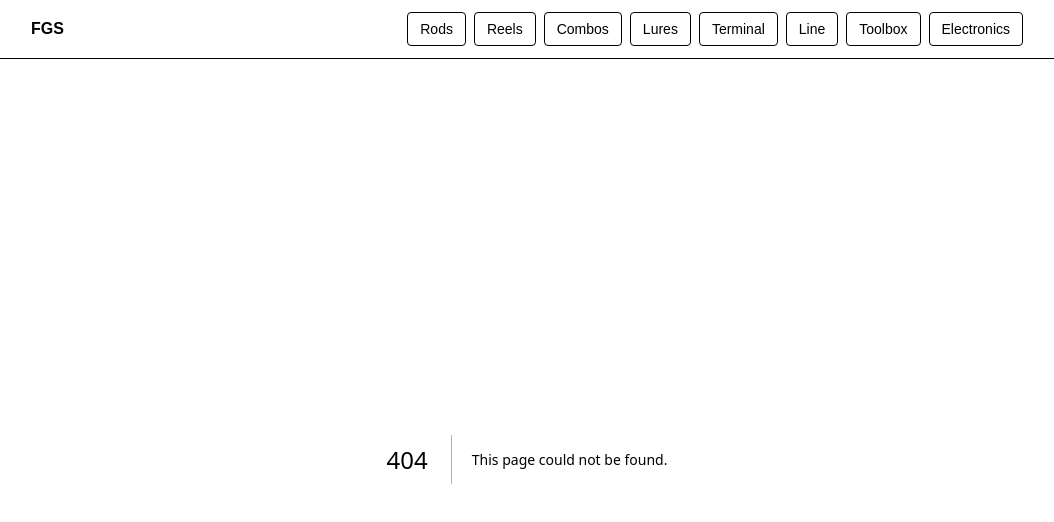
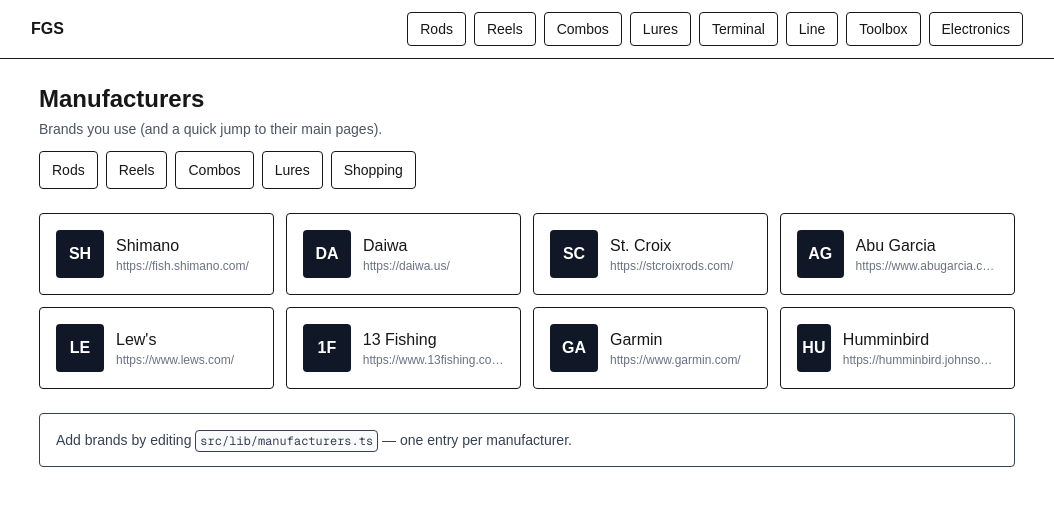
Before and after one commit to jaretphillips1-ui/FGS, a Next.js app: page /manufacturers in a window 1280 px wide. Before the commit this address had no page. Shown: the top 522 px of the page, without its empty margins (113-1167 px from the left). Built offline with nearby package versions, Linux system fonts and the light colour scheme.

Commit message:
Manufacturers + Shopping: brand hub + wishlist-driven list

```diff
--- a/src/app/lures/_components/LuresCategoryPage.tsx
+++ b/src/app/lures/_components/LuresCategoryPage.tsx
@@ -15,11 +15,7 @@ function StatusPill({ s }: { s: "owned" | "wishlist" }) {
       ? "bg-emerald-100 text-emerald-900 border-emerald-200"
       : "bg-amber-100 text-amber-900 border-amber-200";
   const label = s === "owned" ? "Owned" : "Wishlist";
-  return (
-    <span className={`inline-flex items-center px-2 py-0.5 text-xs border rounded ${cls}`}>
-      {label}
-    </span>
-  );
+  return <span className={`inline-flex items-center px-2 py-0.5 text-xs border rounded ${cls}`}>{label}</span>;
 }
 
 function TypePill({ label }: { label: string }) {
@@ -80,6 +76,8 @@ export function LuresCategoryPage({
           { href: "/rods", label: "Rods" },
           { href: "/reels", label: "Reels" },
           { href: "/combos", label: "Combos" },
+          { href: "/shopping", label: "Shopping" },
+          { href: "/manufacturers", label: "Manufacturers" },
         ]}
       />
 
@@ -117,21 +115,13 @@ export function LuresCategoryPage({
         {owned.length === 0 ? (
           <div className="border rounded p-4 text-sm text-gray-700 bg-white">None marked owned yet.</div>
         ) : (
-          <div className="grid gap-3">
-            {owned.map((x, i) => (
-              <Card key={`o-${i}`} item={x} typeLabel={typeLabel} />
-            ))}
-          </div>
+          <div className="grid gap-3">{owned.map((x, i) => <Card key={`o-${i}`} item={x} typeLabel={typeLabel} />)}</div>
         )}
       </section>
 
       <section className="space-y-3">
         <h2 className="text-lg font-semibold">Wishlist</h2>
-        <div className="grid gap-3">
-          {wishlist.map((x, i) => (
-            <Card key={`w-${i}`} item={x} typeLabel={typeLabel} />
-          ))}
-        </div>
+        <div className="grid gap-3">{wishlist.map((x, i) => <Card key={`w-${i}`} item={x} typeLabel={typeLabel} />)}</div>
       </section>
     </main>
   );
--- /dev/null
+++ b/src/app/manufacturers/page.tsx
@@ -0,0 +1,64 @@
+import { MANUFACTURERS } from "@/lib/manufacturers";
+import { SectionHeader } from "@/components/SectionHeader";
+
+function initials(name: string) {
+  const parts = name.trim().split(/\s+/).filter(Boolean);
+  if (parts.length === 0) return "•";
+  if (parts.length === 1) return parts[0].slice(0, 2).toUpperCase();
+  return (parts[0][0] + parts[1][0]).toUpperCase();
+}
+
+export default function Page() {
+  return (
+    <main className="max-w-5xl mx-auto p-6 space-y-6">
+      <SectionHeader
+        title="Manufacturers"
+        subtitle="Brands you use (and a quick jump to their main pages)."
+        navLinks={[
+          { href: "/rods", label: "Rods" },
+          { href: "/reels", label: "Reels" },
+          { href: "/combos", label: "Combos" },
+          { href: "/lures", label: "Lures" },
+          { href: "/shopping", label: "Shopping" },
+        ]}
+      />
+
+      <div className="grid grid-cols-2 sm:grid-cols-3 md:grid-cols-4 gap-3">
+        {MANUFACTURERS.map((m) => (
+          <a
+            key={m.key}
+            href={m.website}
+            target="_blank"
+            rel="noreferrer"
+            className="border rounded p-4 bg-white hover:bg-gray-50 flex items-center gap-3"
+            title={m.website}
+          >
+            {m.logoSrc ? (
+              // We’ll wire real logos later once you drop them into /public.
+              <div className="h-12 w-12 rounded bg-gray-50 border border-gray-200 grid place-items-center overflow-hidden">
+                <img src={m.logoSrc} alt={`${m.name} logo`} className="max-h-10 max-w-10" />
+              </div>
+            ) : (
+              <div className="h-12 w-12 rounded bg-gray-900 text-white grid place-items-center font-semibold">
+                {initials(m.name)}
+              </div>
+            )}
+
+            <div className="min-w-0">
+              <div className="font-medium truncate">{m.name}</div>
+              <div className="text-xs text-gray-500 truncate">{m.website}</div>
+            </div>
+          </a>
+        ))}
+      </div>
+
+      <div className="border rounded p-4 bg-white text-sm text-gray-700">
+        Add brands by editing{" "}
+        <span className="font-mono text-xs bg-gray-50 border px-1 py-0.5 rounded">
+          src/lib/manufacturers.ts
+        </span>{" "}
+        — one entry per manufacturer.
+      </div>
+    </main>
+  );
+}
--- /dev/null
+++ b/src/app/shopping/page.tsx
@@ -0,0 +1,185 @@
+"use client";
+
+import Link from "next/link";
+import { useEffect, useMemo, useState } from "react";
+import { supabase } from "@/lib/supabase";
+import { SectionHeader } from "@/components/SectionHeader";
+
+type AnyRow = Record<string, unknown>;
+
+function formatBrandModel(brand: unknown, model: unknown): string | null {
+  const b = String(brand ?? "").trim();
+  const m = String(model ?? "").trim();
+  if (b && m) return `${b} • ${m}`;
+  if (b) return b;
+  if (m) return m;
+  return null;
+}
+
+function toText(v: unknown) {
+  const s = String(v ?? "").trim();
+  return s ? s : "—";
+}
+
+function gearTypeLabel(t: string) {
+  const x = t.trim().toLowerCase();
+  if (x === "rod") return "Rods";
+  if (x === "reel") return "Reels";
+  if (x === "lure") return "Lures";
+  return x ? x.charAt(0).toUpperCase() + x.slice(1) : "Other";
+}
+
+function detailHref(r: AnyRow): string | null {
+  const id = String(r.id ?? "").trim();
+  const gt = String(r.gear_type ?? "").trim().toLowerCase();
+  if (!id) return null;
+
+  if (gt === "rod") return `/rods/${id}`;
+  if (gt === "reel") return `/reels/${id}`;
+
+  // Lures are currently type-first static pages (not DB items), so no detail route yet.
+  return null;
+}
+
+export default function ShoppingPage() {
+  const [loading, setLoading] = useState(true);
+  const [err, setErr] = useState<string | null>(null);
+  const [items, setItems] = useState<AnyRow[]>([]);
+
+  useEffect(() => {
+    let cancelled = false;
+
+    async function load() {
+      setLoading(true);
+      setErr(null);
+
+      try {
+        const sessionRes = await supabase.auth.getSession();
+        const user = sessionRes.data.session?.user;
+        if (!user) {
+          window.location.href = "/login";
+          return;
+        }
+
+        const { data, error } = await supabase
+          .from("gear_items")
+          .select("id,gear_type,name,brand,model,status,created_at")
+          .eq("owner_id", user.id)
+          .eq("status", "wishlist")
+          .order("created_at", { ascending: false });
+
+        if (error) throw error;
+
+        if (!cancelled) setItems((data ?? []) as AnyRow[]);
+      } catch (e: unknown) {
+        if (!cancelled) setErr(e instanceof Error ? e.message : "Failed to load shopping list.");
+      } finally {
+        if (!cancelled) setLoading(false);
+      }
+    }
+
+    load();
+    return () => {
+      cancelled = true;
+    };
+  }, []);
+
+  const grouped = useMemo(() => {
+    const map = new Map<string, AnyRow[]>();
+    for (const it of items) {
+      const gt = String(it.gear_type ?? "").trim().toLowerCase() || "other";
+      if (!map.has(gt)) map.set(gt, []);
+      map.get(gt)!.push(it);
+    }
+
+    // Sort group keys in a friendly order
+    const order = ["rod", "reel", "lure", "other"];
+    const keys = Array.from(map.keys()).sort((a, b) => {
+      const ai = order.indexOf(a);
+      const bi = order.indexOf(b);
+      if (ai === -1 && bi === -1) return a.localeCompare(b);
+      if (ai === -1) return 1;
+      if (bi === -1) return -1;
+      return ai - bi;
+    });
+
+    return { map, keys };
+  }, [items]);
+
+  if (loading) return <main className="p-6">Loading…</main>;
+
+  return (
+    <main className="max-w-5xl mx-auto p-6 space-y-6">
+      <SectionHeader
+        title="Shopping"
+        subtitle="Auto-built from your Wishlist items (low-inventory restock comes next)."
+        navLinks={[
+          { href: "/rods", label: "Rods" },
+          { href: "/reels", label: "Reels" },
+          { href: "/combos", label: "Combos" },
+          { href: "/lures", label: "Lures" },
+          { href: "/manufacturers", label: "Manufacturers" },
+        ]}
+      />
+
+      {err ? <div className="border rounded p-3 bg-red-50 text-red-800">{err}</div> : null}
+
+      {items.length === 0 ? (
+        <div className="border rounded p-4 bg-white text-sm text-gray-700">
+          Nothing on the Shopping list yet — add items as <span className="font-medium">Wishlist</span>, and they’ll appear here.
+        </div>
+      ) : (
+        <div className="space-y-6">
+          {grouped.keys.map((k) => {
+            const list = grouped.map.get(k) ?? [];
+            return (
+              <section key={k} className="space-y-3">
+                <div className="flex items-baseline justify-between">
+                  <h2 className="text-lg font-semibold">{gearTypeLabel(k)}</h2>
+                  <div className="text-xs text-gray-500">{list.length} item{list.length === 1 ? "" : "s"}</div>
+                </div>
+
+                <div className="grid gap-3">
+                  {list.map((r) => {
+                    const id = String(r.id ?? "");
+                    const name = String(r.name ?? "").trim() || "Item";
+                    const bm = formatBrandModel(r.brand, r.model);
+                    const href = detailHref(r);
+
+                    const card = (
+                      <div className="border rounded p-4 bg-white hover:bg-gray-50">
+                        <div className="flex items-start justify-between gap-3">
+                          <div className="min-w-0">
+                            <div className="font-medium truncate">{name}</div>
+                            {bm ? <div className="text-sm text-gray-600 truncate">{bm}</div> : null}
+                            <div className="text-xs text-gray-500 mt-1">Status: {toText(r.status)}</div>
+                          </div>
+
+                          <span className="text-xs px-2 py-0.5 rounded bg-purple-600 text-white border border-purple-700">
+                            Wishlist
+                          </span>
+                        </div>
+                      </div>
+                    );
+
+                    return href ? (
+                      <Link key={id} href={href} className="block">
+                        {card}
+                      </Link>
+                    ) : (
+                      <div key={id}>{card}</div>
+                    );
+                  })}
+                </div>
+              </section>
+            );
+          })}
+        </div>
+      )}
+
+      <div className="border rounded p-4 bg-white text-sm text-gray-700">
+        Next: add “Restock” rules (quantity thresholds) so consumables automatically show up here too.
+      </div>
+    </main>
+  );
+}
--- /dev/null
+++ b/src/lib/manufacturers.ts
@@ -0,0 +1,22 @@
+export type Manufacturer = {
+  key: string;
+  name: string;
+  website: string;
+
+  // Optional: later we can drop real logo files in /public/brands/... and set logoSrc.
+  logoSrc?: string;
+
+  // Optional: quick link to shopping/brand page (can be same as website for now)
+  shopUrl?: string;
+};
+
+export const MANUFACTURERS: Manufacturer[] = [
+  { key: "shimano", name: "Shimano", website: "https://fish.shimano.com/" },
+  { key: "daiwa", name: "Daiwa", website: "https://daiwa.us/" },
+  { key: "st-croix", name: "St. Croix", website: "https://stcroixrods.com/" },
+  { key: "abu-garcia", name: "Abu Garcia", website: "https://www.abugarcia.com/" },
+  { key: "lews", name: "Lew's", website: "https://www.lews.com/" },
+  { key: "13-fishing", name: "13 Fishing", website: "https://www.13fishing.com/" },
+  { key: "garmin", name: "Garmin", website: "https://www.garmin.com/" },
+  { key: "humminbird", name: "Humminbird", website: "https://humminbird.johnsonoutdoors.com/" },
+];
```
